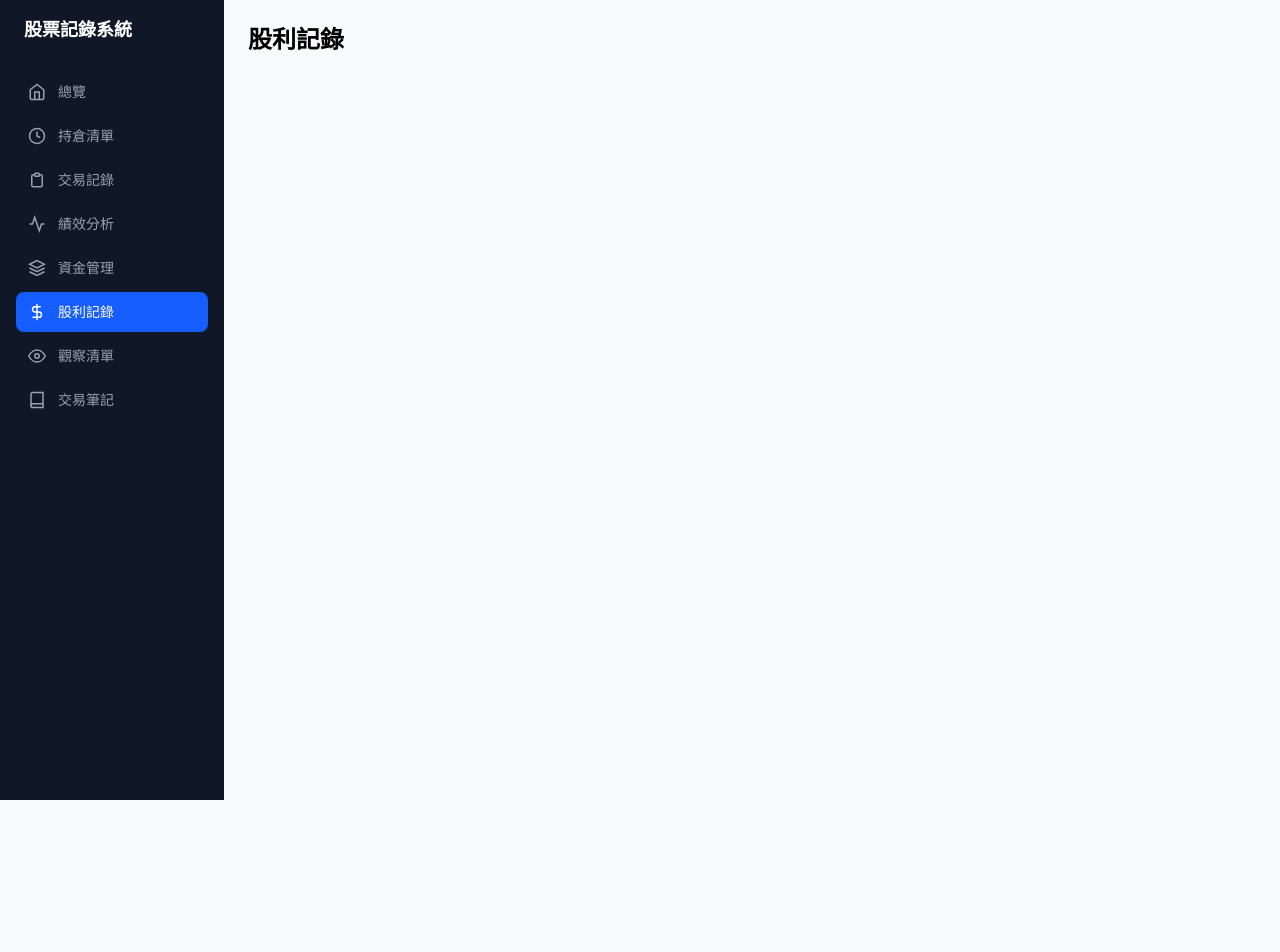
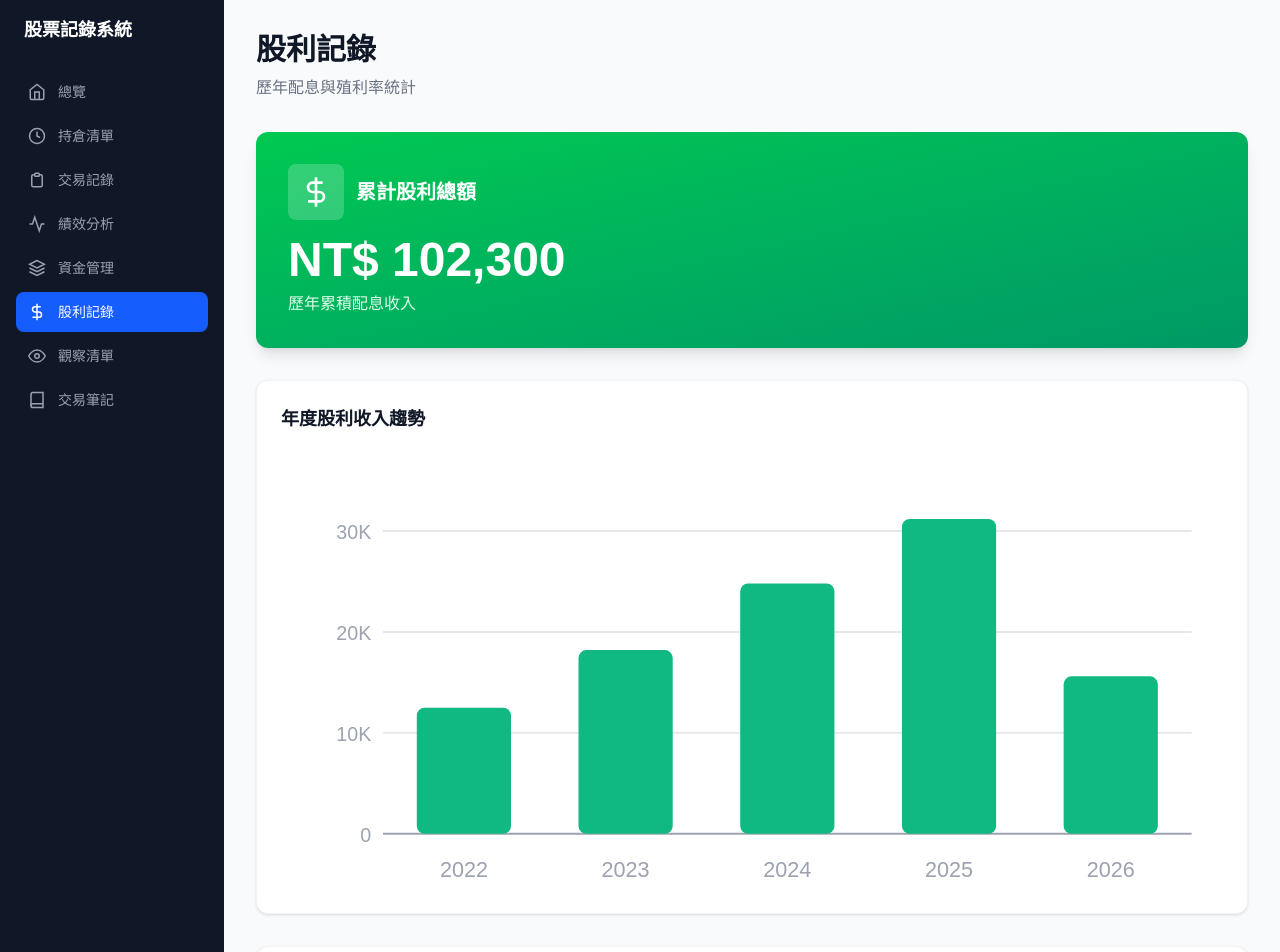
Before and after one commit to h-e-l-e-n/stock-ledger, a Next.js app: page /dividends in a window 1280 px wide. Shown: the top 952 px of the page. Before the commit the page ends 800 px from the top, so only its background shows below. Built offline with nearby package versions, Linux system fonts and the light colour scheme.

Commit message:
feat: add 股利記錄 page with pure SVG bar chart

```diff
--- a/app/dividends/page.js
+++ b/app/dividends/page.js
@@ -1,3 +1,146 @@
+const yearlyDividends = [
+  { year: '2022', amount: 12500 },
+  { year: '2023', amount: 18200 },
+  { year: '2024', amount: 24800 },
+  { year: '2025', amount: 31200 },
+  { year: '2026', amount: 15600 },
+]
+
+const stockDividends = [
+  { symbol: '2330', name: '台積電', totalDividends: 32000, avgYield: 2.8 },
+  { symbol: '2454', name: '聯發科', totalDividends: 28500, avgYield: 3.2 },
+  { symbol: '2882', name: '國泰金', totalDividends: 18900, avgYield: 5.5 },
+  { symbol: '2412', name: '中華電', totalDividends: 14200, avgYield: 4.8 },
+  { symbol: '2317', name: '鴻海',   totalDividends: 8700,  avgYield: 4.2 },
+]
+
+const W = 480, H = 220
+const PL = 52, PR = 16, PT = 12, PB = 28
+const CW = W - PL - PR
+const CH = H - PT - PB
+const Y_MAX = 35000
+const BAR_W = 48
+const GROUP_W = CW / yearlyDividends.length
+const Y_LABELS = [0, 10000, 20000, 30000]
+
+function toY(v) {
+  return PT + CH - (v / Y_MAX) * CH
+}
+
+function DividendBarChart() {
+  return (
+    <svg viewBox={`0 0 ${W} ${H}`} width="100%" aria-hidden="true" className="overflow-visible">
+      {Y_LABELS.map((v) => (
+        <g key={v}>
+          <line
+            x1={PL} y1={toY(v)} x2={W - PR} y2={toY(v)}
+            stroke={v === 0 ? '#9ca3af' : '#e5e7eb'} strokeWidth={1}
+          />
+          <text x={PL - 6} y={toY(v) + 4} textAnchor="end" fontSize={10} fill="#9ca3af">
+            {v === 0 ? '0' : `${v / 1000}K`}
+          </text>
+        </g>
+      ))}
+      {yearlyDividends.map((d, i) => {
+        const barX = PL + i * GROUP_W + (GROUP_W - BAR_W) / 2
+        const barY = toY(d.amount)
+        const barH = CH - (barY - PT)
+        return (
+          <g key={d.year}>
+            <rect x={barX} y={barY} width={BAR_W} height={barH} fill="#10b981" rx={4} />
+            <text x={PL + i * GROUP_W + GROUP_W / 2} y={H - 6} textAnchor="middle" fontSize={11} fill="#9ca3af">
+              {d.year}
+            </text>
+          </g>
+        )
+      })}
+    </svg>
+  )
+}
+
 export default function DividendsPage() {
-  return <main className="p-6"><h1 className="text-2xl font-bold">股利記錄</h1></main>
+  const totalDividends = stockDividends.reduce((sum, s) => sum + s.totalDividends, 0)
+
+  return (
+    <main className="p-8">
+      <div className="mb-8">
+        <h1 className="text-3xl font-bold text-gray-900">股利記錄</h1>
+        <p className="text-gray-500 mt-2">歷年配息與殖利率統計</p>
+      </div>
+
+      {/* 累計股利總覽 */}
+      <div className="bg-linear-to-br from-green-500 to-emerald-600 rounded-xl shadow-lg p-8 mb-8 text-white">
+        <div className="flex items-center gap-3 mb-4">
+          <div className="p-3 bg-white/20 rounded-lg">
+            <svg className="w-8 h-8" viewBox="0 0 24 24" fill="none" stroke="currentColor" strokeWidth="2" aria-hidden="true">
+              <line x1="12" y1="1" x2="12" y2="23"/>
+              <path d="M17 5H9.5a3.5 3.5 0 000 7h5a3.5 3.5 0 010 7H6"/>
+            </svg>
+          </div>
+          <h2 className="text-xl font-semibold">累計股利總額</h2>
+        </div>
+        <p className="text-5xl font-bold mb-2">NT$ {totalDividends.toLocaleString('en-US')}</p>
+        <p className="text-green-100">歷年累積配息收入</p>
+      </div>
+
+      {/* 年度股利長條圖 */}
+      <div className="bg-white rounded-xl shadow-sm p-6 border border-gray-100 mb-8">
+        <h3 className="text-lg font-semibold text-gray-900 mb-6">年度股利收入趨勢</h3>
+        <DividendBarChart />
+      </div>
+
+      {/* 各股殖利率表格 */}
+      <div className="bg-white rounded-xl shadow-sm border border-gray-100 overflow-hidden">
+        <div className="p-6 border-b border-gray-100">
+          <h3 className="text-lg font-semibold text-gray-900">各股殖利率統計</h3>
+        </div>
+        <div className="overflow-x-auto">
+          <table className="w-full">
+            <thead className="bg-gray-50">
+              <tr>
+                {['股票代號', '股票名稱'].map((h) => (
+                  <th key={h} className="text-left py-4 px-6 text-sm font-semibold text-gray-700">{h}</th>
+                ))}
+                {['累計股利', '平均殖利率'].map((h) => (
+                  <th key={h} className="text-right py-4 px-6 text-sm font-semibold text-gray-700">{h}</th>
+                ))}
+              </tr>
+            </thead>
+            <tbody className="divide-y divide-gray-100">
+              {stockDividends.map((stock) => (
+                <tr key={stock.symbol} className="hover:bg-gray-50 transition-colors">
+                  <td className="py-4 px-6 font-mono font-semibold text-gray-900">{stock.symbol}</td>
+                  <td className="py-4 px-6 font-medium text-gray-700">{stock.name}</td>
+                  <td className="py-4 px-6 text-right font-semibold text-green-600">
+                    NT$ {stock.totalDividends.toLocaleString('en-US')}
+                  </td>
+                  <td className="py-4 px-6 text-right">
+                    <span className="inline-block px-3 py-1 bg-green-100 text-green-700 rounded-full font-semibold">
+                      {stock.avgYield.toFixed(1)}%
+                    </span>
+                  </td>
+                </tr>
+              ))}
+            </tbody>
+          </table>
+        </div>
+      </div>
+
+      {/* 股利統計 */}
+      <div className="grid grid-cols-1 md:grid-cols-3 gap-6 mt-8">
+        <div className="bg-white rounded-xl shadow-sm p-6 border border-gray-100">
+          <h3 className="text-sm text-gray-500 mb-2">今年累計股利</h3>
+          <p className="text-3xl font-bold text-gray-900">NT$ 15,600</p>
+        </div>
+        <div className="bg-white rounded-xl shadow-sm p-6 border border-gray-100">
+          <h3 className="text-sm text-gray-500 mb-2">去年總股利</h3>
+          <p className="text-3xl font-bold text-gray-900">NT$ 31,200</p>
+        </div>
+        <div className="bg-white rounded-xl shadow-sm p-6 border border-gray-100">
+          <h3 className="text-sm text-gray-500 mb-2">平均年化殖利率</h3>
+          <p className="text-3xl font-bold text-green-600">3.8%</p>
+        </div>
+      </div>
+    </main>
+  )
 }
```
